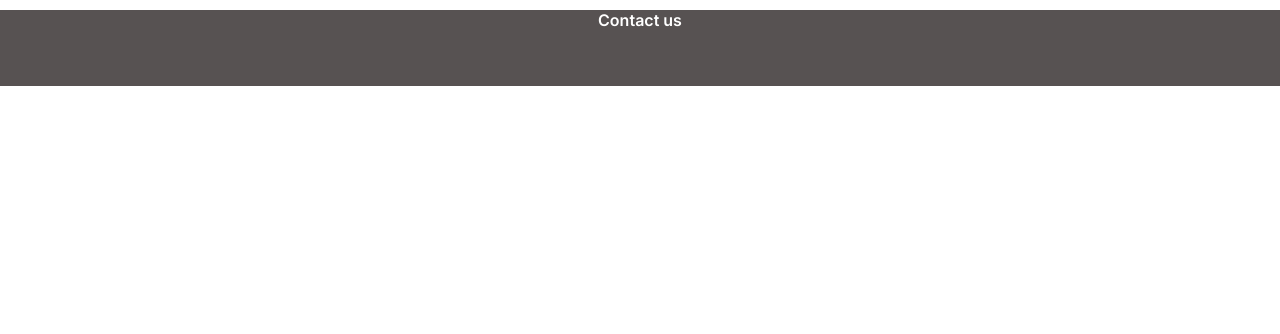
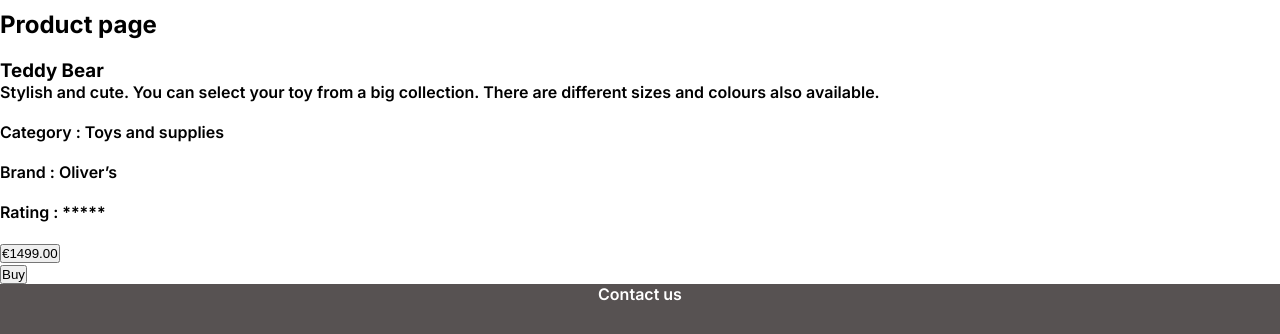
Before and after one commit to swathireddappa/newecomerce, a plain HTML site: page index.html in a window 1280 px wide. Shown: the part 714-1048 px from the top of the page. Before the commit the page ends 800 px from the top, so only its background shows below. Drawn offline with Linux system fonts and the light colour scheme.

Commit message:
created a product

```diff
--- a/index.html
+++ b/index.html
@@ -30,6 +30,36 @@
       </section>
    </main>
 
+   <h2>Product page</h2>
+   <img src="" alt="">
+
+   <h3 class="teddy">Teddy Bear</h3>
+   <p class="description">
+     Stylish and cute. You can select your toy from a big collection.  There are different sizes and colours also available.
+   </p>
+   <br>
+   <ul class="details">
+     <li>
+       Category  :  Toys and supplies
+     </li>
+     <br>
+      <li>
+        Brand :   Oliver’s
+      </li>
+     <br>
+     <li>
+       Rating  :   *****
+     </li>
+   </ul>
+   <br>
+   <div class="div">
+
+     <button class="amount">€1499.00</button>
+     <br>
+
+     <button class="buy">Buy</button>
+   </div>
+ </section>
     <footer>
       <div class="wrapper">Contact us</div>
     </footer>
```
